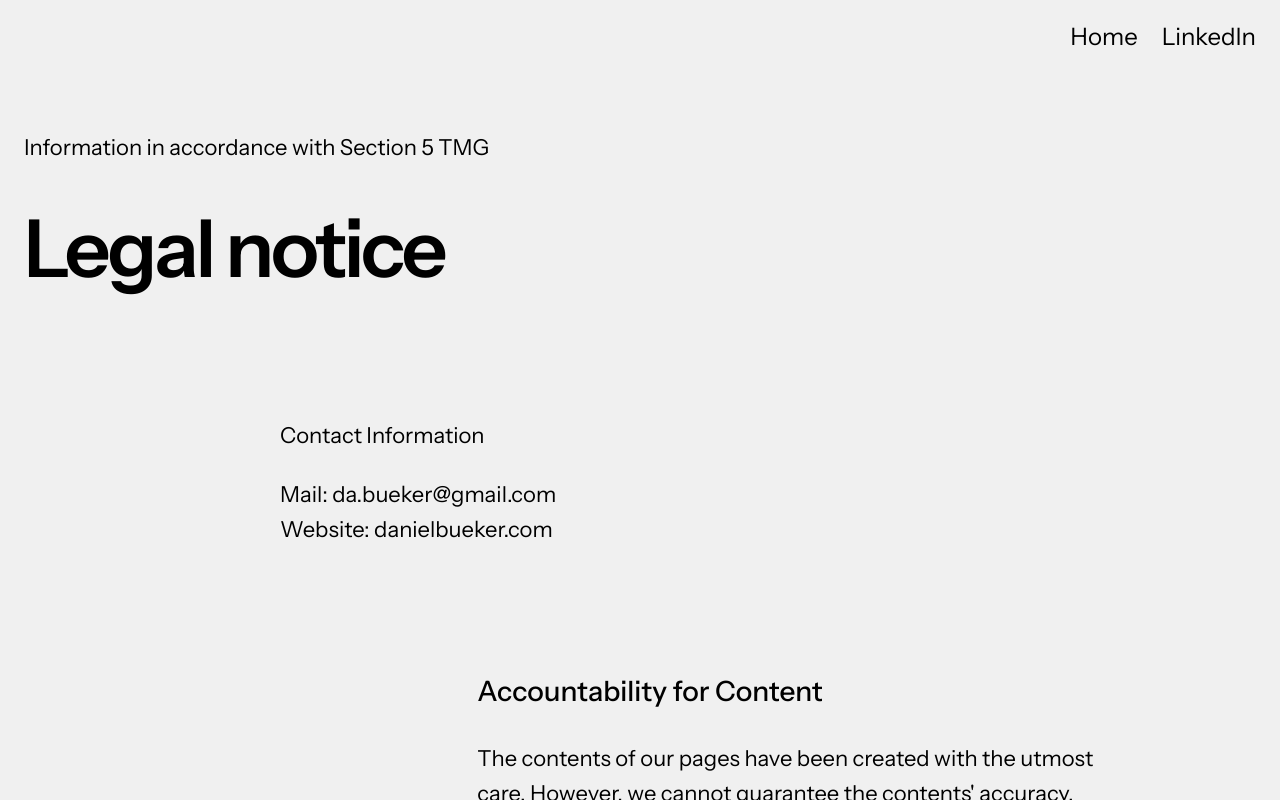
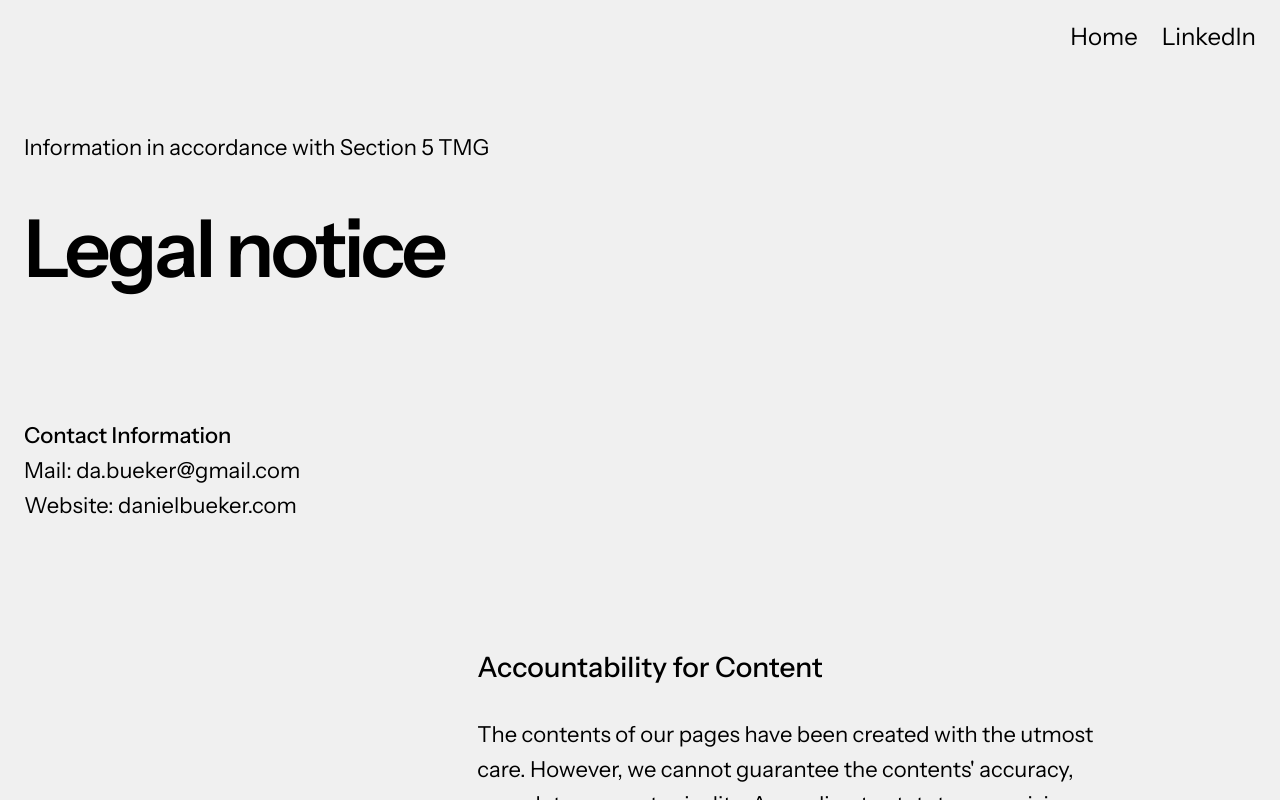
Before and after one commit to dbueker/portfolio-danielbueker, a Nuxt app: page /legal-notice in a window 1280 px wide. Shown: the top 800 px of the page. Built offline with nearby package versions, Linux system fonts and the light colour scheme.

Commit message:
legal notice update

```diff
--- a/pages/legal-notice.vue
+++ b/pages/legal-notice.vue
@@ -2,12 +2,12 @@
 </script>
 
 <template>
-  <div>
+  <div class="mb-40">
     <Header subtitle="Information in accordance with Section 5 TMG" title="Legal notice"></Header>
     <div class="space-y-24 md:space-y-28 lg:space-y-32">
-        <div class="px-6 space-y-6 md:max-w-screen-md md:mx-auto mb-24 md:mb-28 lg:mb-32">
-            <p class="text-on-background text-body" >Contact Information</p>
-                <div class="text-body  text-on-background">
+        <div class="px-6 space-y-6 mb-24 md:mb-28 lg:mb-32 w-full mx-auto lg:max-w-screen-xl">
+                <div class="text-body text-on-background">
+                <p class="text-body-semibold">Contact Information</p>
                 <p>Mail: da.bueker@gmail.com</p>
                 <p>Website: danielbueker.com</p>
             </div>
```
